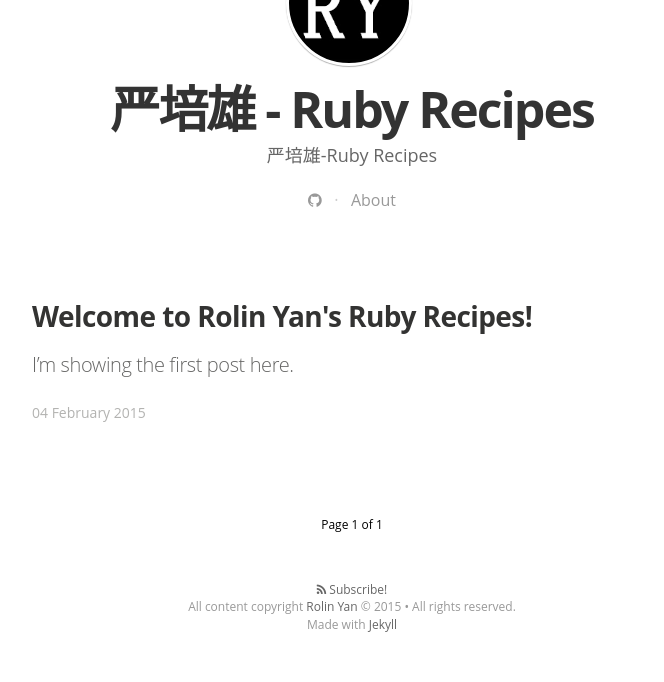
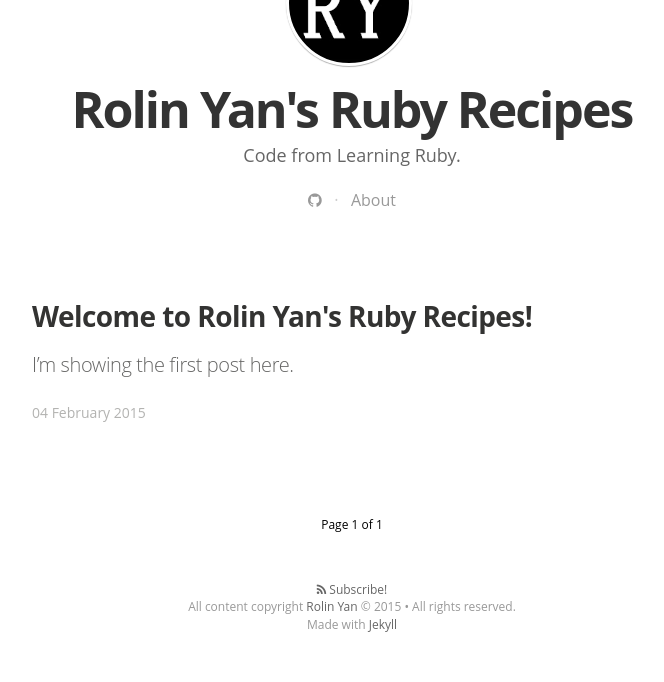
Before and after one commit to rolinyan/ruby_recipes, a Jekyll site: the page built from index.html, in a window 1280 px wide. Shown: the part 450-1132 px from the top of the page, without its empty margins (288-952 px from the left). Built offline with Jekyll 4.4.1, drawn with Linux system fonts in a browser that asks for light colours; nearby versions of some CDN libraries; some web fonts are replaced; Markdown is read by kramdown in place of the engine named in the settings; the list of posts is cut into pages by our own code.

Commit message:
change index des

```diff
--- a/_config.yml
+++ b/_config.yml
@@ -3,9 +3,9 @@
 highlighter: pygments
 
 # Site settings
-title: "严培雄 - Ruby Recipes"
+title: "Rolin Yan's Ruby Recipes"
 description: > # this means to ignore newlines until "email:"
-  严培雄-Ruby Recipes
+  Code from Learning Ruby.
 
 email: rolinyan@qq.com
 #blog logo
```
Also changed, not shown: assets/images/author.jpg.
